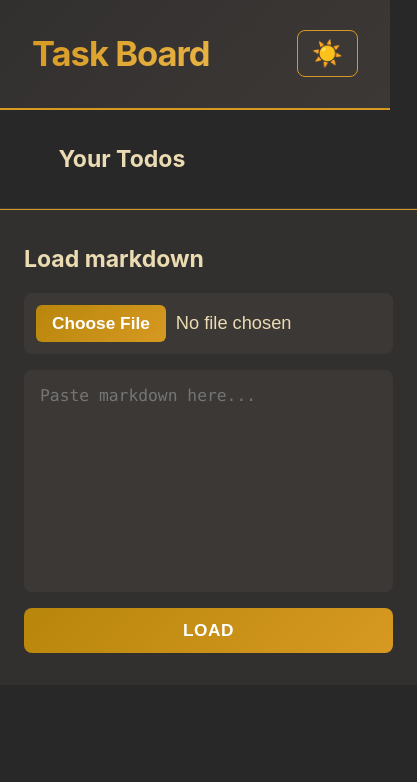
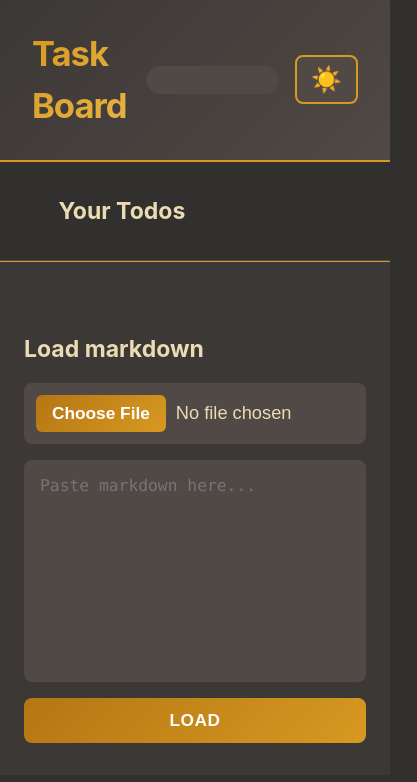
Before and after one commit to parth777777777/text-to-workspace, a plain HTML site: page index.html in a window 390 px wide. Shown: the whole page, 417 px wide, since content can reach past the window. Drawn offline with nearby package versions, Linux system fonts and the light colour scheme.

Commit message:
Added progress bar , Integrated local storage , updated theme , updated UI

```diff
--- a/index.html
+++ b/index.html
@@ -3,12 +3,13 @@
 <head>
     <meta charset="UTF-8">
     <meta name="viewport" content="width=device-width, initial-scale=1.0">
-    <title>Document</title>
+    <title>Todo</title>
     <link rel="stylesheet" href="style.css">
 </head>
 <body>
     <header>
         <h1>Task Board</h1>
+        <div id="progress-bar-container">Progress : 0%</div>
         <button id="theme-toggle" aria-label="Toggle dark mode">🌙</button>
     </header>
     <main>
@@ -24,7 +25,7 @@
             <button id="load-btn">Load</button>
         </section>
     </main>
+    <script src="https://cdn.jsdelivr.net/npm/mathjax@3/es5/tex-mml-chtml.js"></script>
     <script src="index.js"></script>
-    <script src="https://cdn.jsdelivr.net/npm/mathjax@3/es5/tex-mml-chtml.js"></script>
 </body>
 </html>
--- a/index.js
+++ b/index.js
@@ -1,3 +1,27 @@
+// local storage integration
+let currentGroups = null
+
+function saveGroups(){
+    if(currentGroups){
+        try {
+            localStorage.setItem('todoGroups', JSON.stringify(currentGroups))
+        } catch (e) {
+            console.warn('Failed to save todos to localStorage:', e)
+        }
+    }
+}
+
+function loadGroups(){
+    try {
+        const saved = localStorage.getItem('todoGroups')
+        return saved ? JSON.parse(saved) : null
+    } catch (e) {
+        console.warn('Failed to load todos from localStorage:', e)
+        return null
+    }
+}
+
+//load button
 document.getElementById("load-btn").addEventListener("click",async () =>{
     const markdown = await getMarkdownText()
 
@@ -7,11 +31,14 @@ document.getElementById("load-btn").addEventListener("click",async () =>{
     }
 
     const data  = parseMarkdown(markdown);
+    currentGroups = data
     renderGroups(data)
+    saveGroups()
+    MathJax.typesetPromise()
 })
 
-
-
+// make it such that when a file input it given . text input window becomes empty string so that when loading ,
+//  file gets loaded instead of default text
 document.getElementById("file-input").addEventListener("change",()=>{
     document.getElementById("text-input").value = ""
 })
@@ -72,7 +99,11 @@ function parseMarkdown(text){
 
         //for items
         if (line.startsWith("-")){
-            const todoText = line.replace(/^-+\s*/, "")
+            const todoText = line.replace(/^-+\s*/, "").trim()
+
+            if (todoText.length === 0) {
+                return; // Skip empty todos
+            }
 
             const todo = {
                 text: todoText,
@@ -92,7 +123,36 @@ function parseMarkdown(text){
         groups.unshift(defaultGroup)
     }
 
+
     return groups
+}
+
+
+ProgressBarElement = document.getElementById("progress-bar-container")
+
+function ProgressBar(groups){
+    let totalCount = 0 ;
+    let completedCount = 0;
+    groups.forEach(group => {
+        group.todos.forEach(todo => {
+            totalCount++
+            if(todo.done) completedCount++;
+        });
+    });
+    if (totalCount === 0) {
+        return 0;
+    }
+    const progressPercentage = (completedCount/totalCount)*100;
+    return progressPercentage
+}
+
+function updateProgressBar(groups){
+    const progress = ProgressBar(groups)
+    ProgressBarElement.style.setProperty("--progress", `${progress}%`)
+        ProgressBarElement.setAttribute(
+        "data-label",
+        `Progress : ${Math.round(progress)}%`
+        )
 }
 
 function renderGroups(groups){
@@ -145,17 +205,23 @@ function renderGroups(groups){
             groupTodos.appendChild(todoEl)
         });
     });
-    MathJax.typesetPromise();
+    updateProgressBar(groups)
+    saveGroups()
 }
 
 const themeToggle = document.getElementById("theme-toggle");
 const body = document.body;
 
 // restore saved theme
+try {
     if (localStorage.getItem("theme") === "light") {
         body.classList.add("light");
         themeToggle.textContent = "🌙";
     } else {
+        themeToggle.textContent = "☀️";
+    }
+} catch (e) {
+    console.warn('Failed to load theme from localStorage:', e)
     themeToggle.textContent = "☀️";
 }
 
@@ -163,17 +229,18 @@ themeToggle.addEventListener("click", () => {
   body.classList.toggle("light");
   const isLight = body.classList.contains("light");
   themeToggle.textContent = isLight ? "🌙" : "☀️";
+  try {
       localStorage.setItem("theme", isLight ? "light" : "dark");
+  } catch (e) {
+      console.warn('Failed to save theme to localStorage:', e)
+  }
 });
 
 
-function checkProgress(groups){
-    const todoCount = groups.length * groups.todo.length ;
-    let progressCount = 0
-    groups.todo.forEach(todoTask => {
-        done === true ? progressCount++ : null
-    });
-    return (progressCount/todoCount)*100
+// load saved data on page startup
+const loadedGroups = loadGroups()
+if(loadedGroups) {
+    currentGroups = loadedGroups;
+    renderGroups(loadedGroups)
+    Mathjax.typesetPromise()
 }
-
-// create a function to render progress bar . make it such that everytime rendergroups renders , we also render the progress bar
--- a/style.css
+++ b/style.css
@@ -1,35 +1,37 @@
 :root {
-      --bg-main: #282828;
-      --bg-secondary: #32302f;
-      --bg-tertiary: #3c3836;
-      --bg-panel: #282828;
+      --bg-main: #32302f;
+      --bg-secondary: #3c3836;
+      --bg-tertiary: #504945;
+      --bg-panel: #32302f;
 
       --text-primary: #ebdbb2;
-      --text-secondary: #bdae93;
-      --text-tertiary: #a89984;
+      --text-secondary: #d5c4a1;
+      --text-tertiary: #bdae93;
 
       --accent: #d79921;
-      --accent-muted: #b8860b;
+      --accent-muted: #b57614;
+      --accent-lighter: #fff3df;
 
-      --border: #3c3836;
+      --border: #504945;
 
       --success: #b8bb26;
     }
 
     body.light {
-      --bg-main: #f9f5d9;
-      --bg-secondary: #f2ead9;
-      --bg-tertiary: #ebdbb2;
-      --bg-panel: #f9f5d9;
+      --bg-main: #f9f5d7;
+      --bg-secondary: #ebdbb2;
+      --bg-tertiary: #d5c4a1;
+      --bg-panel: #f9f5d7;
 
-      --text-primary: #3c3836;
-      --text-secondary: #7c6f64;
-      --text-tertiary: #9d8e7e;
+      --text-primary: #282828;
+      --text-secondary: #504945;
+      --text-tertiary: #665c54;
 
-      --accent: #b57614;
-      --accent-muted: #af3a03;
+      --accent: #d79921;
+      --accent-muted: #b57614;
+      --accent-lighter: #5f410d;
 
-      --border: #e8dcc9;
+      --border: #d5c4a1;
 
       --success: #79740e;
     }
@@ -57,6 +59,10 @@
       justify-content: space-between;
       align-items: center;
       gap: 16px;
+      position: sticky;
+      top: 0 ;
+      z-index: 10;
+      user-select: none;
     }
 
     header h1 {
@@ -71,7 +77,7 @@
 
     #theme-toggle {
       background: var(--bg-tertiary);
-      border: 1px solid var(--accent);
+      border: 2px solid var(--accent);
       font-size: 1.3rem;
       cursor: pointer;
       padding: 10px 14px;
@@ -87,12 +93,20 @@
       transform: scale(1.05);
     }
 
+    body.light #theme-toggle {
+      background: var(--bg-secondary);
+      border-color: var(--accent);
+      color: var(--text-primary);
+    }
+
+    body.light #theme-toggle:hover {
+      background: var(--accent);
+      color: var(--bg-main);
+    }
+
     main {
       max-width: 100%;
       margin: 0;
-      display: grid;
-      grid-template-columns: 1fr 340px;
-      gap: 0;
       min-height: calc(100vh - 70px);
     }
 
@@ -101,15 +115,24 @@
       padding: 32px clamp(40px, 15vw, 80px);
       border-right: 1px solid var(--border);
       overflow-y: auto;
+      overflow-anchor: none;
+      width: calc(100% - 340px);
+      user-select: none;
     }
 
     #input-section {
       background: var(--bg-secondary);
-      padding: 32px 24px;
+      padding: 70px 24px 32px;
       display: flex;
       flex-direction: column;
       gap: 16px;
       border-left: 1px solid var(--accent);
+      position: fixed;
+      right: 0;
+      top: 70px;
+      bottom: 0;
+      width: 340px;
+      overflow-y: auto;
     }
 
     .section-label {
@@ -244,6 +267,7 @@
     }
 
     .todo-item {
+      position: relative;
       padding: 10px 12px;
       border-radius: 6px;
       cursor: pointer;
@@ -269,19 +293,69 @@
     .todo-item.done:hover {
       border-left-color: var(--success);
     }
+#progress-bar-container {
+  position: relative;
+  width: 240px;
+  height: 28px;
+
+  background: var(--bg-tertiary);
+  border: 1px solid var(--border);
+  border-radius: 999px;
+
+  overflow: hidden;
+
+  /* hide original text visually but keep it for screen readers */
+  color: transparent;
+}
+
+/* fill layer */
+#progress-bar-container::before {
+  content: "";
+  position: absolute;
+  inset: 0;
+  width: var(--progress, 0%);
+  background: linear-gradient(
+    135deg,
+    var(--success) 0%,
+    var(--accent) 100%
+  );
+  transition: width 0.35s ease;
+  z-index: 0;
+}
+
+/* text layer */
+#progress-bar-container::after {
+  content: attr(data-label);
+  position: absolute;
+  inset: 0;
+
+  display: flex;
+  align-items: center;
+  justify-content: center;
+
+  font-size: 0.8rem;
+  font-weight: 600;
+  color: var(--accent-lighter);
+
+  pointer-events: none;
+  z-index: 1;
+}
 
     @media (max-width: 768px) {
       main {
-        grid-template-columns: 1fr;
         min-height: auto;
       }
 
       #todos {
         border-right: none;
         border-bottom: 1px solid var(--border);
+        width: 100%;
       }
 
       #input-section {
+        position: static;
+        width: 100%;
+        height: auto;
         border-left: none;
         border-top: 1px solid var(--accent);
       }
```
Lines whose indentation alone changed are shown as unchanged.
